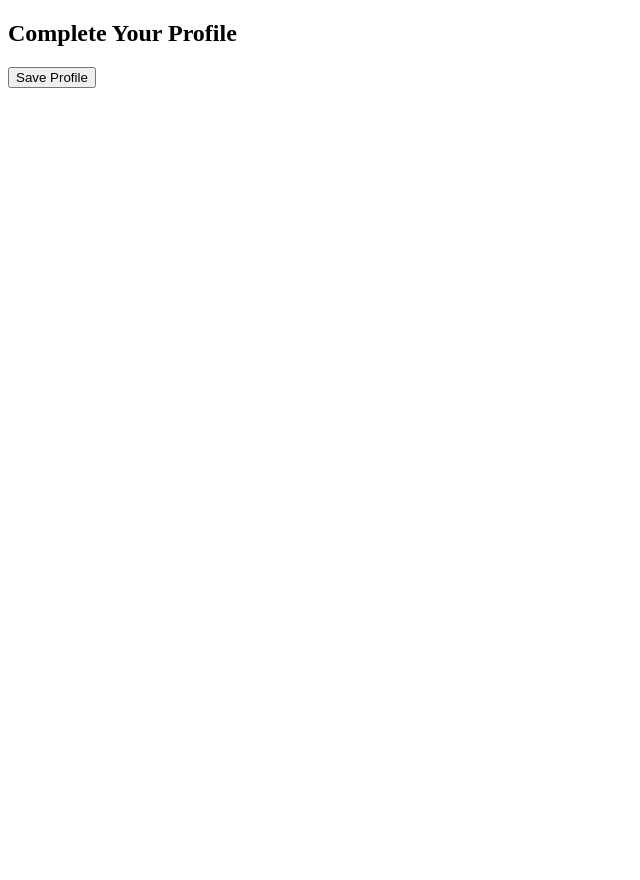
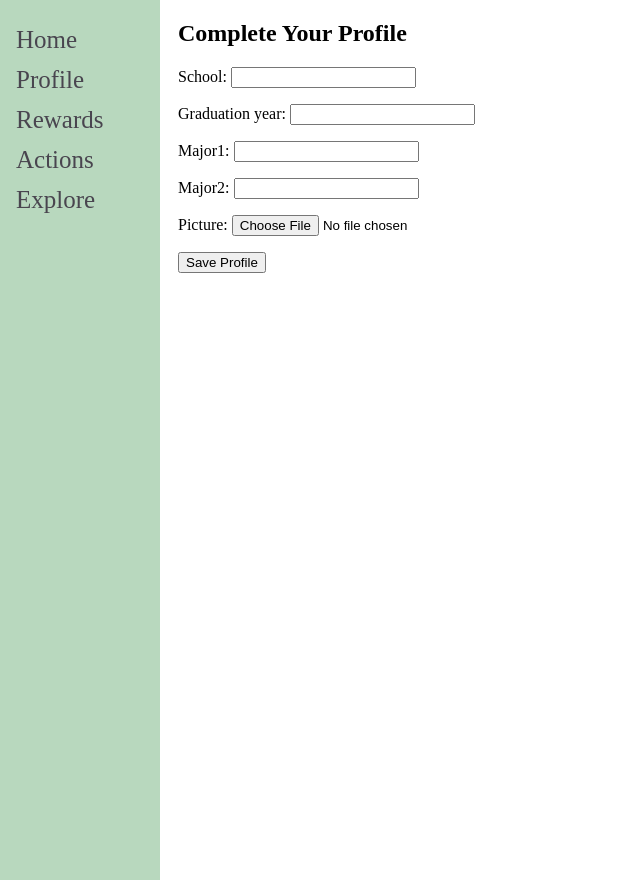
Before and after one commit to CSCI3356-Fall2024/Pixel-Pirates, a Django app: page / in a window 1280 px wide. Shown: the whole page, without its empty margins (0-640 px from the left). Run offline with Django 5.2, Linux system fonts and the light colour scheme.

Commit message:
base template(sidebar) working

```diff
--- a/Pixel_Pirates/settings.py
+++ b/Pixel_Pirates/settings.py
@@ -38,7 +38,7 @@ INSTALLED_APPS = [
     "django.contrib.messages",
     "django.contrib.staticfiles",
     "Pixel_Pirates",
-    "bc_sustain",
+    "bc_sustain.apps.BcSustainConfig",
 ]
 
 MIDDLEWARE = [
--- /dev/null
+++ b/bc_sustain/templates/base.html
@@ -0,0 +1,55 @@
+<!DOCTYPE html>
+<html lang="en">
+    <head>
+        <meta charset="UTF-8">
+        <style type="text/css">
+            .sidenav {
+                height: 100%;
+                width: 160px;
+                position: fixed;
+                z-index: 1;
+                top: 0;
+                left: 0;
+                background-color: #B8D8BE;
+                overflow-x: hidden;
+                padding-top: 20px;
+            }
+
+            .sidenav a {
+                padding: 6px 8px 6px 16px;
+                text-decoration: none;
+                color: #49454F;
+                font-size: 25px;
+                display: block;
+            }
+
+            .sidenav a:hover {
+                padding: 6px 8px 6px 16px;
+                text-decoration: none;
+                color:#8E8E93;
+                font-size: 25px;
+                display: block;
+            }
+
+            .main{
+                margin-left: 160px;
+                padding: 0px 10px;
+            }
+        </style>
+        <title>Hello</title>
+    </head>
+    <body>
+       <div class="sidenav">
+        <a href = "/home">Home</a>
+        <a href = "/profile">Profile</a>
+        <a href = "/home">Rewards</a>
+        <a href = "/home">Actions</a>
+        <a href = "/home">Explore</a>
+       </div>
+
+       <div id="content", class="main">
+        {% block content %}
+        {% endblock %}
+       </div>
+    </body>
+</html>
--- a/bc_sustain/templates/profile.html
+++ b/bc_sustain/templates/profile.html
@@ -1,15 +1,11 @@
-<!DOCTYPE html>
-<html lang="en">
-    <head>
-        <meta charset="UTF-8">
-        <title>Complete Profile</title>
-    </head>
-    <body>
-        <h2>Complete Your Profile</h2>
-        <form method="POST" enctype="multipart/form-data">
-            {% csrf_token %}
-            {{ form.as_p }}
-            <button type="submit">Save Profile</button>
-        </form>
-    </body>
-</html>
+{% extends 'base.html' %}
+{% block title %} Profile Page {% endblock %}
+
+{% block content %}
+<h2>Complete Your Profile</h2>
+<form method="POST" enctype="multipart/form-data">
+    {% csrf_token %}
+    {{ form.as_p }}
+    <button type="submit", name="save">Save Profile</button>
+</form>
+{% endblock %}
--- a/bc_sustain/views.py
+++ b/bc_sustain/views.py
@@ -1,5 +1,5 @@
-from django.shortcuts import render, redirect
-from django.http import HttpResponse
+from django.shortcuts import render
+from django.http import HttpResponseRedirect
 from .forms import ProfileForm
 
 # Create your views here.
@@ -11,8 +11,10 @@ def ProfileView(request):
             profile = form.save(commit=False)
             profile.user = request.user
             profile.save()
-            return redirect("student_landing")
-        else:
-            form = ProfileForm()
 
-    return render(request, "profile.html")
+        return HttpResponseRedirect("/home")
+
+    else:
+        form = ProfileForm()
+
+    return render(request, "profile.html", {"form": form})
```
